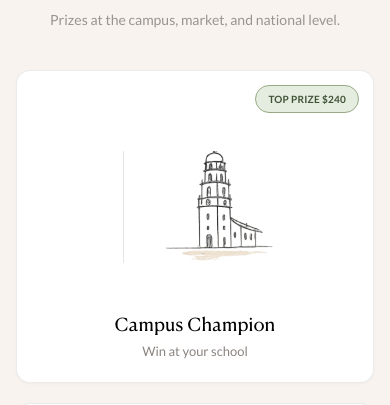
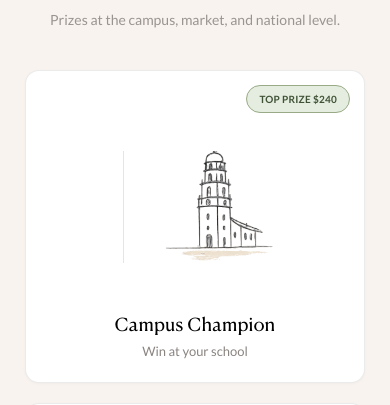
Before and after one commit to Ammmaarrr/Bea-ambassador-onboarding, a Next.js app in the folder apps/web/: page / in a window 390 px wide. Shown: the part 925-1330 px from the top of the page. Built offline with nearby package versions, Linux system fonts and the light colour scheme.

Commit message:
Center prize cards on mobile welcome page
Use a flex column with items-center and fixed card width so the three
prize cards sit centered on small screens instead of stretching full width.

```diff
--- a/apps/web/src/components/WelcomePage.tsx
+++ b/apps/web/src/components/WelcomePage.tsx
@@ -145,7 +145,7 @@ export function WelcomePage() {
       </section>
 
       <section
-        className="pb-[80px] px-4 sm:px-6 md:px-10 lg:px-0"
+        className="flex flex-col items-center pb-[80px] px-4 sm:px-6 md:px-10 lg:px-0"
         style={{ paddingTop: ARTBOARD.prizesSectionPaddingTop }}
       >
         <div className="text-center mb-[40px]">
@@ -163,9 +163,19 @@ export function WelcomePage() {
           </p>
         </div>
 
-        <div className="grid grid-cols-1 sm:grid-cols-2 lg:grid-cols-3 gap-5 max-w-[420px] sm:max-w-none mx-auto lg:hidden">
-          {prizeCards.map((card) => (
-            <PrizeCard key={card.title} card={card} />
+        <div className="flex w-full flex-col items-center gap-5 sm:grid sm:max-w-[700px] sm:grid-cols-2 sm:justify-items-center sm:mx-auto lg:hidden">
+          {prizeCards.map((card, i) => (
+            <div
+              key={card.title}
+              className={
+                "w-[min(340px,100%)]" +
+                (i === prizeCards.length - 1 && prizeCards.length % 2 === 1
+                  ? " sm:col-span-2 sm:justify-self-center"
+                  : "")
+              }
+            >
+              <PrizeCard card={card} />
+            </div>
           ))}
         </div>
 
```
